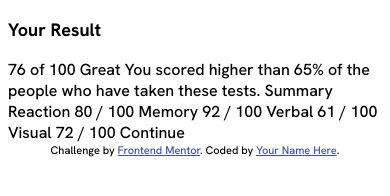
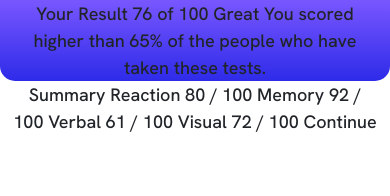
Before and after one commit to NoraLili/results-summary-component, a plain HTML site: page index.html in a window 390 px wide. Drawn offline with nearby package versions, Linux system fonts and the light colour scheme.

Commit message:
Grid system & responsibility

```diff
--- a/css/style.css
+++ b/css/style.css
@@ -1,15 +1,42 @@
-.attribution {
-    font-size: 11px;
+body {
+    width: 50%;
+    margin: auto;
+    font-family: 'Hanken Grotesk';
+    font-size: 18px;
     text-align: center;
+    display: flex;
+    justify-content: center;
+    align-items: center;
+    min-height: 100vh; /* Optional: To make sure the container fills the entire viewport height */
 }
 
-.attribution a {
-    color: hsl(228, 45%, 44%);
+.div-element-white {
+    border-radius: 15px;
+    box-shadow: 10px 20px 20px hsla(234, 85%, 45%, 0.1);
+    margin: 0 !important;
 }
 
-body {
-    font-family: 'Hanken Grotesk';
-    /* font-size: ; */
+.div-element-blue {
+    background: linear-gradient(180deg, hsl(252, 100%, 67%), hsl(241, 81%, 54%));
+    border-radius: 15px;
+}
+
+@media (max-width: 575.98px) {
+    body {
+        width: 100%;
+        margin: 0;
+        align-items: flex-start !important;
+    }
+
+    .div-element-white {
+        border-radius: 0;
+        box-shadow: none;
+    }
+
+    .div-element-blue {
+        background: linear-gradient(180deg, hsl(252, 100%, 67%), hsl(241, 81%, 54%));
+        border-radius: 0 0 15px 15px;
+    }
 }
 
 .medium-font {
@@ -24,14 +51,6 @@ body {
     font-weight: 800;
 }
 
-@media (min-width: 376px) and (max-width: 1440px) {
-    /* body {
-        width: ;
-        height: ;
-        margin: ;
-        padding: ;
-    } */
-}
 
 /* hsla() -- a: opacity (alpha) */
 :root {
@@ -45,18 +64,18 @@ body {
     --dark-gray-blue: hsl(224, 30%, 27%);
 }
 
-.background-gradient {
-    background: linear-gradient(90deg, hsl(252, 100%, 67%), hsl(241, 81%, 54%));
-}
-
 .circle-gradient {
     background: linear-gradient(270deg, hsla(256, 72%, 46%, 1), hsla(241, 72%, 46%, 0));
 }
 
-p {
-    font-size: 18px;
+.attribution {
+    font-size: 11px;
+    text-align: center;
 }
 
+.attribution a {
+    color: hsl(228, 45%, 44%);
+}
 
 /* Font by using the local font files */
 
--- a/index.html
+++ b/index.html
@@ -6,21 +6,26 @@
   <meta name="viewport" content="width=device-width, initial-scale=1.0">
   <link rel="icon" type="image/png" sizes="32x32" href="./assets/images/favicon-32x32.png">
   <title>NoraLili | Results summary component</title>
-  <!-- link to Google Fonts -->
+  <!-- Google Fonts link -->
   <link href="https://fonts.googleapis.com/css2?family=Hanken+Grotesk:wght@500;700;800&display=swap" rel="stylesheet">
+  <!-- Bootstrap 5.2.3 CSS link -->
+  <link rel="stylesheet" href="https://cdn.jsdelivr.net/npm/bootstrap@5.2.3/dist/css/bootstrap.min.css">
   <link rel="stylesheet" href="css/style.css">
 </head>
 
 <body>
+    <div class="row div-element-white">
+      <div class="col-12 col-sm-6 div-element-blue">
 
-  <p class="bold">Your Result</p>
+        Your Result
 
         76
         of 100
 
         Great
         You scored higher than 65% of the people who have taken these tests.
-
+      </div>
+      <div class="col-12 col-sm-6">
         Summary
 
         Reaction
@@ -36,11 +41,16 @@
         72 / 100
 
         Continue
+      </div>
+    </div>
 
-  <div class="attribution">
+  <!-- <div class="attribution">
     Challenge by <a href="https://www.frontendmentor.io?ref=challenge" target="_blank">Frontend Mentor</a>.
     Coded by <a href="#">Your Name Here</a>.
-  </div>
+  </div> -->
+
+  <!-- Bootstrap 5.2.3 JS link -->
+  <script src="https://cdn.jsdelivr.net/npm/bootstrap@5.2.3/dist/js/bootstrap.bundle.min.js"></script>
 </body>
 
 </html>
```
Lines whose indentation alone changed are shown as unchanged.
